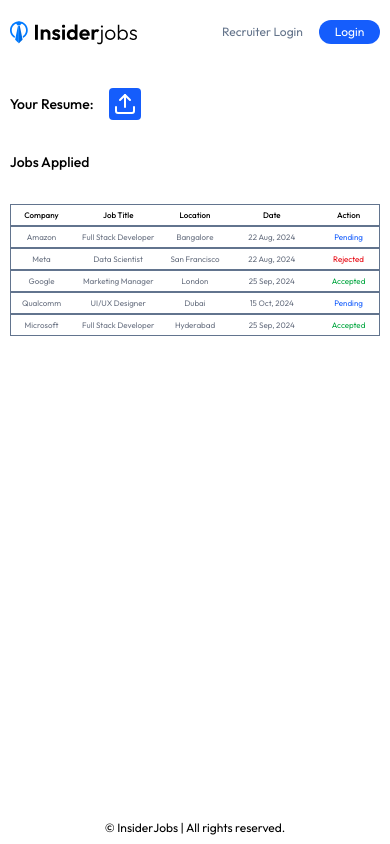
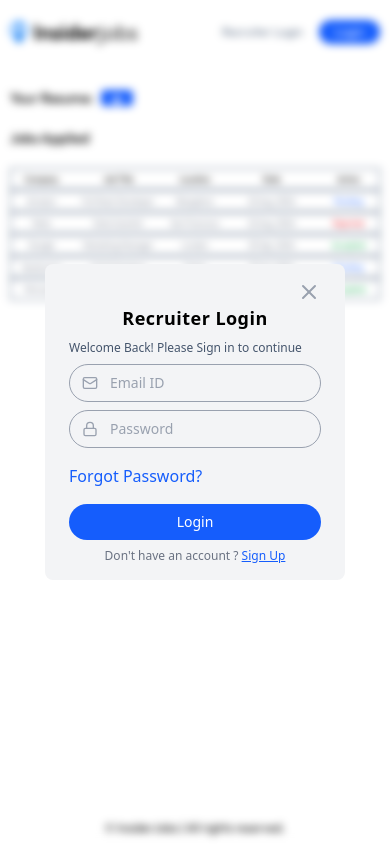
Before and after one commit to agarwalyashh/jobPortal, a React (Vite) app in the folder frontend/: page /applications in a window 390 px wide. Both pictures are taken after a click on the button "Recruiter Login". Built offline with nearby package versions, Linux system fonts and the light colour scheme; no server answers.

Commit message:
created recruiter login popup

```diff
--- /dev/null
+++ b/frontend/src/components/Login.jsx
@@ -0,0 +1,130 @@
+import { createPortal } from "react-dom";
+import { Mail } from "lucide-react";
+import { Lock } from "lucide-react";
+import { X } from "lucide-react";
+import { User } from "lucide-react";
+import { Upload } from "lucide-react";
+import { useState } from "react";
+function Login({ setLogin }) {
+  const [signup, setSignup] = useState(false);
+  const [name,setname] = useState("");
+  const [email,setemail] = useState("");
+  const [password,setpassword] = useState("");
+  const [logo,setlogo] = useState(null);
+
+  function handleLogo(e) {
+    const file = e.target.files[0];
+    if (file) setlogo(file);
+  }
+
+  return createPortal(
+    <div className="fixed inset-0 flex items-center justify-center backdrop-blur-[4px] ">
+      <div className="bg-gray-100 rounded-lg py-4 lg:py-6 px-6 sm:px-8 md:px-10 space-y-2 sm:space-y-3">
+        <div className="flex justify-end">
+          <span
+            className="text-gray-400 h-4 sm:h-5 cursor-pointer"
+            onClick={() => setLogin(false)}
+          >
+            <X />
+          </span>
+        </div>
+        <h1 className="font-semibold text-center text-lg sm:text-xl md:text-2xl tracking-wide">
+          {"Recruiter Login"}
+        </h1>
+        <p className="font-medium text-xs sm:text-sm text-slate-600">
+          {"Welcome Back! Please Sign in to continue"}
+        </p>
+        {signup && (
+          <div className="flex items-center gap-2 rounded-full border-1 border-gray-400 px-2 md:px-4 py-2 text-sm md:text-[16px]">
+            <span>
+              <User className="text-gray-400 h-4 sm:h-5" />
+            </span>
+            <input
+              type="text"
+              className="focus:outline-none text-gray-400 placeholder:text-gray-400"
+              placeholder="Company Name"
+              required
+              value={name}
+              onChange={(e) => setname(e.target.value)}
+            />
+          </div>
+        )}
+        <div className="flex items-center gap-2 rounded-full border-1 border-gray-400 px-2 md:px-4 py-2 text-sm md:text-[16px]">
+          <span>
+            <Mail className="text-gray-400 h-4 sm:h-5" />
+          </span>
+          <input
+            value={email}
+            onChange={(e) => setemail(e.target.value)}
+            type="email"
+            className="focus:outline-none text-gray-400 placeholder:text-gray-400"
+            placeholder="Email ID"
+            required
+          />
+        </div>
+        <div className="flex items-center gap-2 rounded-full border-1 border-gray-400 px-2 md:px-4 py-2 text-sm md:text-[16px]">
+          <span>
+            <Lock className="text-gray-400 h-4 sm:h-5" />
+          </span>
+          <input
+            value={password}
+            onChange={(e) => setpassword(e.target.value)}
+            type="password"
+            className="focus:outline-none text-gray-400 placeholder:text-gray-400"
+            placeholder="Password"
+            required
+          />
+        </div>
+        {signup && (
+          <div className="text-sm md:text-[16px] flex gap-2 items-center rounded-full border-1 border-gray-400 px-2 md:px-4 py-2">
+            <label
+              htmlFor="logo"
+              className="cursor-pointer"
+            >
+              <span className=" flex gap-2 items-center">
+                <p className="text-gray-400">Company Logo</p>{logo?<img src = {URL.createObjectURL(logo)} className="h-4 md:h-6 rounded-full w-4 md:w-6"/>:<Upload className="text-blue-600 h-4 md:h-6"/>}
+              </span>
+            </label>
+            <input
+              type="file"
+              accept="image/*"
+              hidden
+              id="logo"
+              className="focus:outline-none text-gray-400 placeholder:text-gray-400"
+              placeholder="Company Name"
+              required
+              onChange={handleLogo}
+            />
+          </div>
+        )}
+        {!signup && (
+          <p className="my-4 text-blue-600 cursor-pointer">Forgot Password?</p>
+        )}
+        <div className="flex items-center justify-center">
+          {!signup && (
+            <button className="rounded-full bg-blue-600 text-white py-2 px-6 cursor-pointer w-full text-sm md:text-[16px]">
+              Login
+            </button>
+          )}
+          {signup && (
+            <button className="rounded-full bg-blue-600 text-white py-2 px-6 cursor-pointer w-full text-sm md:text-[16px]">
+              Create Account
+            </button>
+          )}
+        </div>
+        <p className="text-gray-500 text-xs sm:text-sm text-center">
+          {!signup ? "Don't have an account ?" : "Already have an account?"}{" "}
+          <span
+            className="text-blue-600 underline cursor-pointer"
+            onClick={() => setSignup(!signup)}
+          >
+            {!signup ? "Sign Up" : "Login"}
+          </span>
+        </p>
+      </div>
+    </div>,
+    document.getElementById("root")
+  );
+}
+
+export default Login;
--- a/frontend/src/components/Navbar.jsx
+++ b/frontend/src/components/Navbar.jsx
@@ -1,11 +1,14 @@
 import logo from "../assets/logo.svg";
  import { UserButton, useClerk, useUser } from "@clerk/clerk-react";
+import { useState } from "react";
  import { Link, useNavigate } from "react-router-dom";
+import Login from "./Login";
 
  function Navbar() {
    const { openSignIn } = useClerk();
    const { user } = useUser();
-   const navigate = useNavigate()
+   const navigate = useNavigate();
+   const [login,setLogin] = useState(false)
    return (
      <div className="flex justify-between items-center">
        <img
@@ -16,7 +19,8 @@ import logo from "../assets/logo.svg";
        />
        {!user && (
          <div className="flex gap-4 items-center justify-center text-xs sm:text-sm sm:text-[16px]">
-           <button className="cursor-pointer text-font">Recruiter Login</button>
+           <button className="cursor-pointer text-font" onClick={()=>setLogin(true)}>Recruiter Login</button>
+           {login && <Login setLogin={setLogin}/>}
            <button
              onClick={() => openSignIn()}
              className="bg-blue-600 rounded-full px-4 md:px-6 py-1 md:py-2 text-white cursor-pointer"
--- a/frontend/src/pages/Applications.jsx
+++ b/frontend/src/pages/Applications.jsx
@@ -17,7 +17,7 @@ function Applications() {
         <Navbar />
       </nav>
       <section className="flex-grow">
-        <div className="flex gap-4 items-center">
+        <div className="flex gap-2 md:gap-4 items-center">
           <h1 className="font-medium text-sm sm:text-lg md:text-xl lg:text-2xl">
             Your Resume:
           </h1>
@@ -30,7 +30,7 @@ function Applications() {
           />
           <label
             htmlFor="resume"
-            className="bg-blue-600 cursor-pointer rounded-sm p-1 h-8"
+            className="bg-blue-600 cursor-pointer rounded-sm p-1 h-4 sm:h-6 md:h-8"
           >
             <span>
               <Upload className="text-white" />
@@ -40,7 +40,7 @@ function Applications() {
             <p className="underline text-xs sm:text-sm">{resume.name}</p>
           )}
         </div>
-        <h1 className="font-medium text-sm sm:text-lg md:text-xl lg:text-2xl my-8">
+        <h1 className="font-medium text-sm sm:text-lg md:text-xl lg:text-2xl my-5 md:my-8">
           Jobs Applied
         </h1>
         <div className="grid grid-cols-12 w-full sm:w-[90%] text-[8px] xs:text-[10px] sm:text-sm md:text-lg border-1 border-slate-500 font-medium">
```
